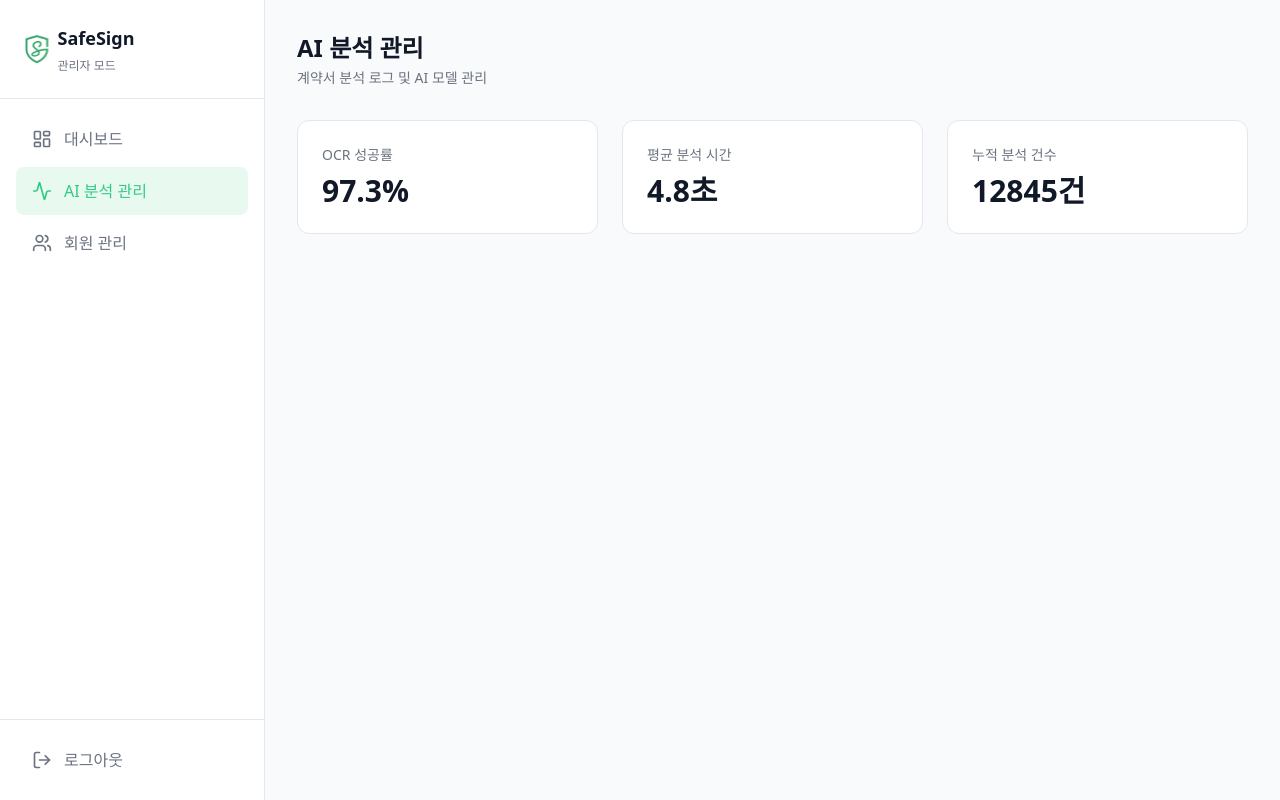
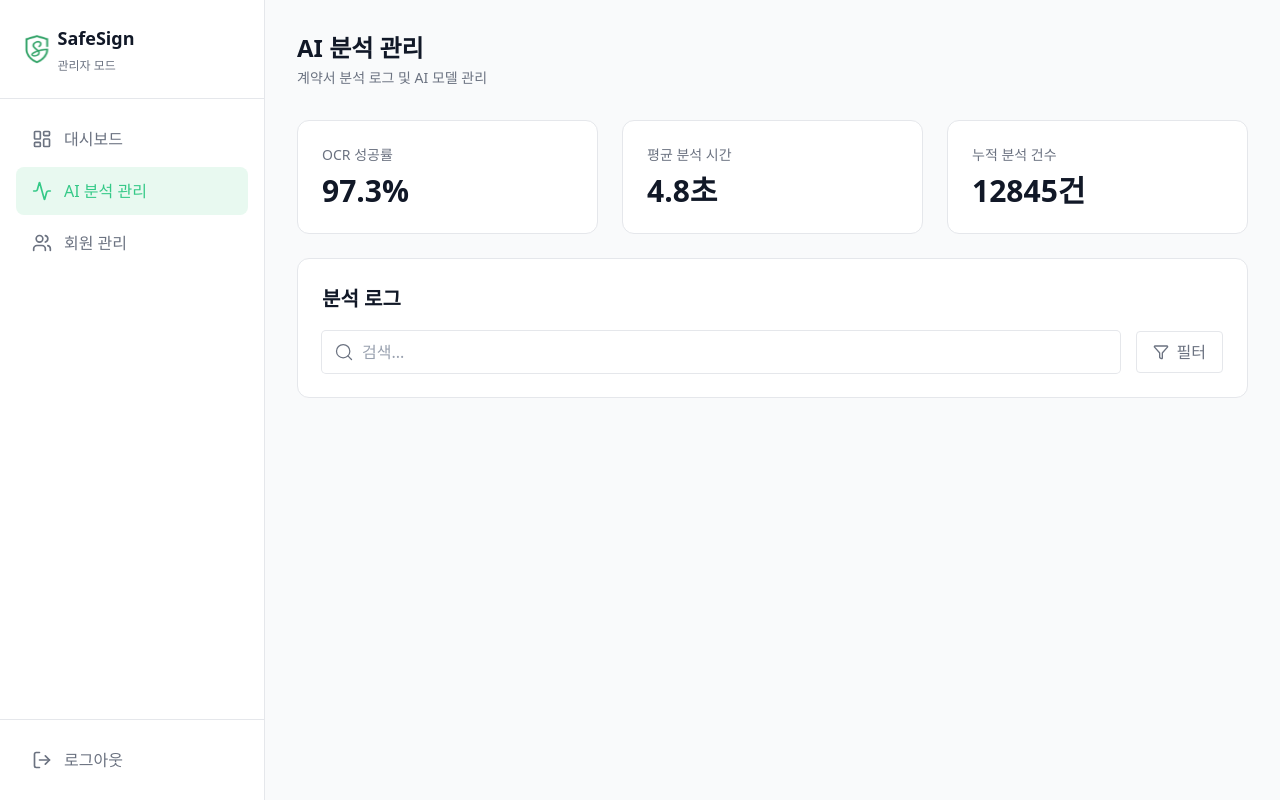
Before and after one commit to SafeSignProject/safeSign-frontend, a React (Vite) app: page /analysis-management in a window 1280 px wide. Built offline with nearby package versions, Linux system fonts and the light colour scheme; a web font is replaced by a local one.

Commit message:
feat: 분석 검색바 ui 구현

```diff
--- a/src/atoms.ts
+++ b/src/atoms.ts
@@ -6,3 +6,5 @@ export const resetContractsAtom = atom(null, (_, set) => {
   set(contractsKeywordAtom, '');
   set(contractsSortAtom, '최신순');
 });
+
+export const adminAnalysisKeywordAtom = atom('');
--- /dev/null
+++ b/src/components/admin/AnalysisManagement.tsx
@@ -0,0 +1,33 @@
+import { adminAnalysisKeywordAtom } from '@/atoms';
+import { Button, Input } from '@/components/common';
+import { useAtom } from 'jotai';
+import { Funnel } from 'lucide-react';
+
+const AnalysisManagement = () => {
+  const [keyword, setKeyword] = useAtom(adminAnalysisKeywordAtom);
+
+  return (
+    <section className='bg-white rounded-xl border border-light-gray p-6'>
+      <article className='space-y-4'>
+        <h3 className='text-xl leading-8 text-dark font-semibold'>분석 로그</h3>
+        <div className='relative flex items-center gap-4'>
+          <Input
+            isSearch={true}
+            placeholder='검색...'
+            value={keyword}
+            onChange={(e) => setKeyword(e.target.value)}
+          />
+
+          <Button
+            type='button'
+            label='필터'
+            className='border-light-gray h-10.5 border whitespace-nowrap hover:brightness-95 active:brightness-90 text-dark-gray'
+            icon={<Funnel size={16} />}
+          />
+        </div>
+      </article>
+    </section>
+  );
+};
+
+export default AnalysisManagement;
--- a/src/components/admin/index.ts
+++ b/src/components/admin/index.ts
@@ -1,3 +1,4 @@
 export { default as DashboardStats } from '@/components/admin/DashboardStats';
 export { default as LogManagement } from '@/components/admin/LogManagement';
 export { default as AnalysisStats } from '@/components/admin/AnalysisStats';
+export { default as AnalysisManagement } from '@/components/admin/AnalysisManagement';
--- a/src/pages/admin/AnalysisManagementPage.tsx
+++ b/src/pages/admin/AnalysisManagementPage.tsx
@@ -1,4 +1,4 @@
-import { AnalysisStats } from '@/components/admin';
+import { AnalysisManagement, AnalysisStats } from '@/components/admin';
 import AdminCommonHeader from '@/components/header/AdminCommonHeader';
 
 const AnalysisManagementPage = () => {
@@ -8,6 +8,7 @@ const AnalysisManagementPage = () => {
 
       <div className='flex flex-col gap-6 px-8'>
         <AnalysisStats />
+        <AnalysisManagement />
       </div>
     </div>
   );
```
